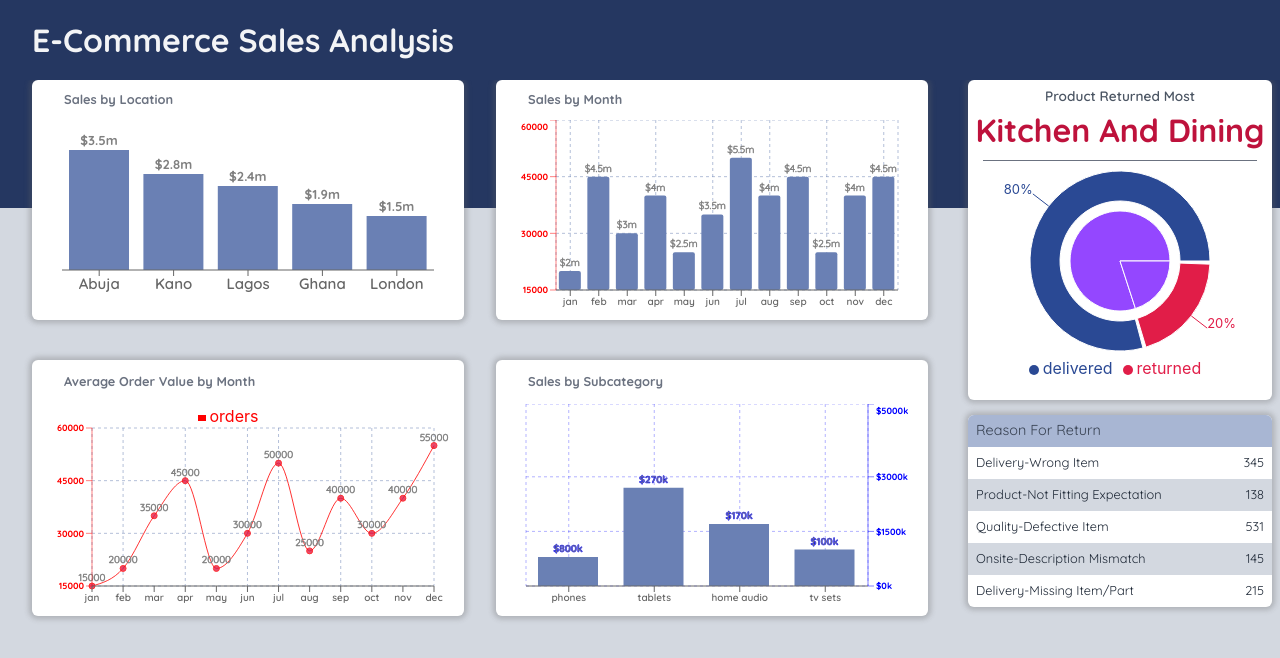
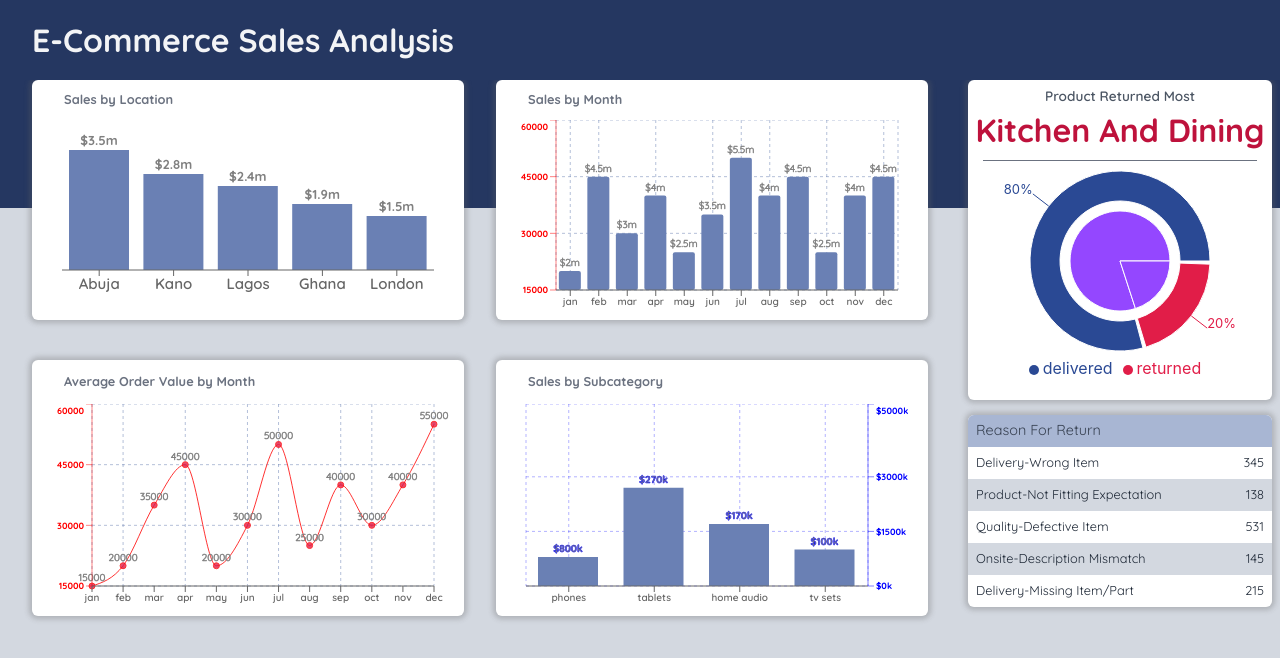
Before and after one commit to frontendkev/dash-app, a React (Create React App) app: page / in a window 1280 px wide. Shown: the top 658 px of the page. Built offline with nearby package versions, Linux system fonts and the light colour scheme.

Commit message:
dash app chart update

```diff
--- a/src/Pages/Home/Home.js
+++ b/src/Pages/Home/Home.js
@@ -229,8 +229,6 @@ export default function Home() {
                                     </Line>
                                     <XAxis dataKey={"month"} type={'category'} fontSize={10} className={'font-quicksandSemiBold'} />
                                     <YAxis type={'number'} yAxisId={0} fontSize={9} className={'font-quicksandBold'} domain={['dataMin', 60000]} stroke='red' strokeWidth={0.5} tickCount={5} dataKey={'orders'} />
-
-                                    <Legend verticalAlign={'top'} fontSize={50} align="center" iconType="rect" iconSize={8} />
                                 </LineChart>
                             </ResponsiveContainer>
                         </div>
```
